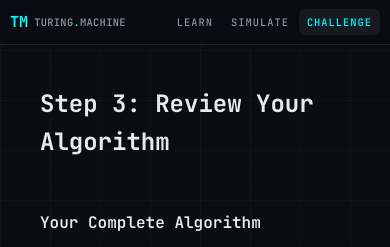
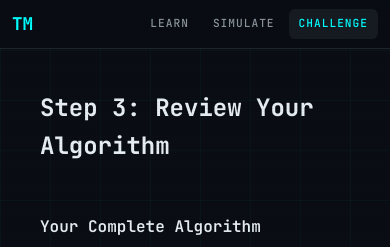
Before and after one commit to aturilin/turing-simulator, a Flask app: page /challenge/review in a window 390 px wide. Shown: the top 247 px of the page. Run offline with Flask 3, Linux system fonts and the light colour scheme.

Commit message:
Fix mobile nav - simple compact layout
Mobile (< 600px):
- TM logo on left
- LEARN / SIMULATE / CHALLENGE links on right
- Hide brackets, brand-text, link-icons, status

🤖 Generated with [Claude Code](https://claude.com/claude-code)

Co-Authored-By: Claude <noreply@anthropic.com>

```diff
--- a/static/style.css
+++ b/static/style.css
@@ -658,24 +658,15 @@ a {
 /* === NAVIGATION MOBILE === */
 @media (max-width: 600px) {
   .nav {
-    padding: 0 10px;
-    overflow-x: hidden;
+    padding: 0 12px;
   }
 
   .nav-inner {
-    height: auto;
-    min-height: 44px;
-    padding: 6px 0;
-    gap: 8px;
+    height: 48px;
   }
 
   .nav-brand {
     gap: 6px;
-    flex-shrink: 0;
-  }
-
-  .brand-logo {
-    font-size: 0.95rem;
   }
 
   .logo-bracket {
@@ -683,18 +674,16 @@ a {
   }
 
   .brand-text {
-    font-size: 0.65rem;
-    letter-spacing: 0.3px;
+    display: none;
   }
 
   .nav-links {
-    gap: 2px;
-    flex-shrink: 0;
+    gap: 4px;
   }
 
   .nav-link {
-    padding: 5px 8px;
-    font-size: 0.65rem;
+    padding: 6px 10px;
+    font-size: 0.7rem;
   }
 
   .link-icon {
@@ -703,17 +692,6 @@ a {
 
   .nav-status {
     display: none;
-  }
-}
-
-@media (max-width: 380px) {
-  .brand-text {
-    display: none;
-  }
-
-  .nav-link {
-    padding: 5px 6px;
-    font-size: 0.6rem;
   }
 }
 
```
